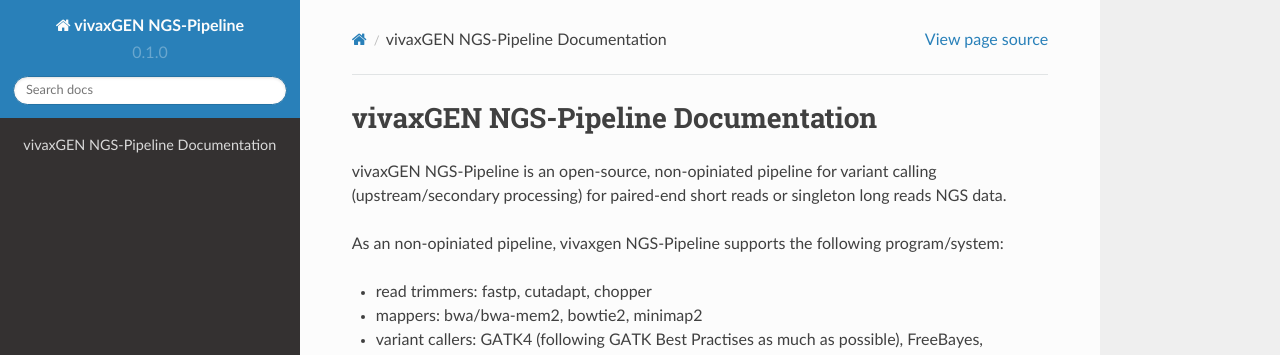
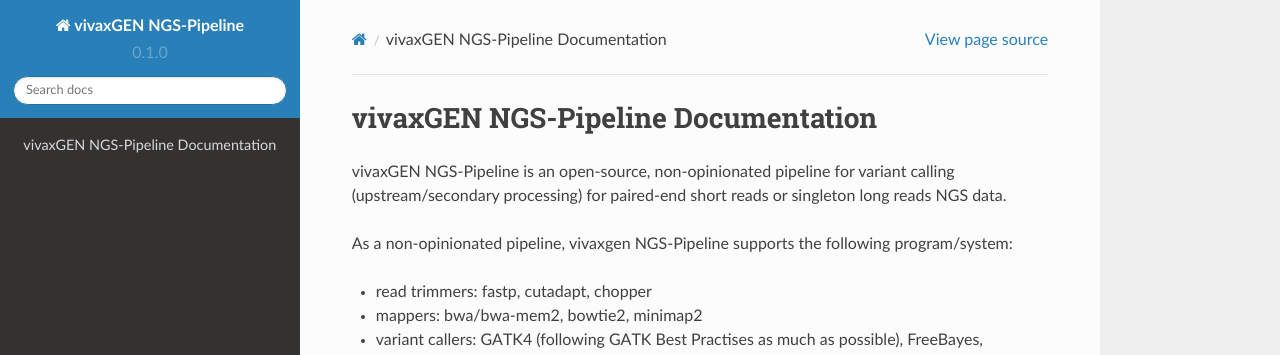
Before and after one commit to vivaxgen/ngs-pipeline, a Sphinx documentation site: the page built from docs/source/index.rst, in a window 1280 px wide. Shown: the top 355 px of the page. Built offline with Sphinx 7.4.7 and the Read the Docs theme 2.0.0, drawn with Linux system fonts in a browser that asks for light colours.

Commit message:
fix: typo

```diff
--- a/docs/source/index.rst
+++ b/docs/source/index.rst
@@ -1,11 +1,11 @@
 vivaxGEN NGS-Pipeline Documentation
 ===================================
 
-vivaxGEN NGS-Pipeline is an open-source, non-opiniated pipeline for variant
+vivaxGEN NGS-Pipeline is an open-source, non-opinionated pipeline for variant
 calling (upstream/secondary processing) for paired-end short reads or singleton
 long reads NGS data.
 
-As an non-opiniated pipeline, vivaxgen NGS-Pipeline supports the following
+As a non-opinionated pipeline, vivaxgen NGS-Pipeline supports the following
 program/system:
 
 * read trimmers: fastp, cutadapt, chopper
```
